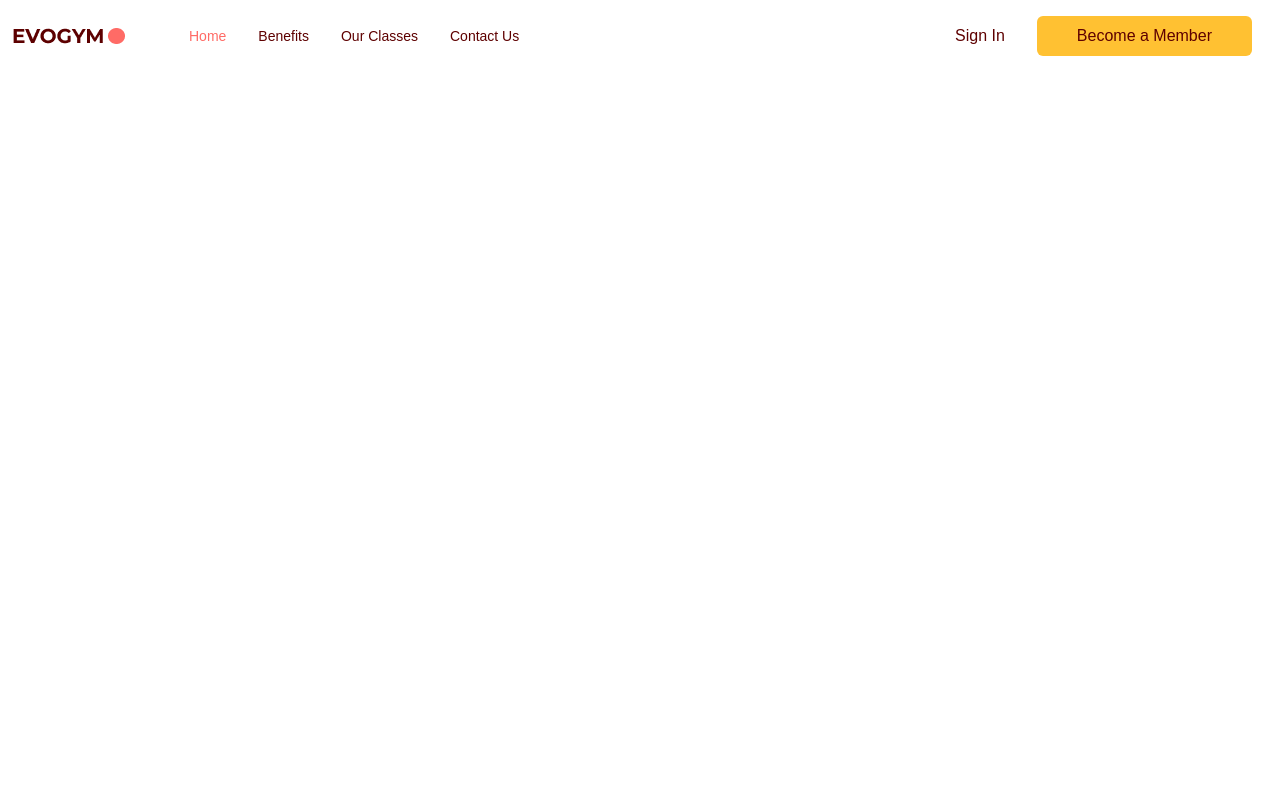
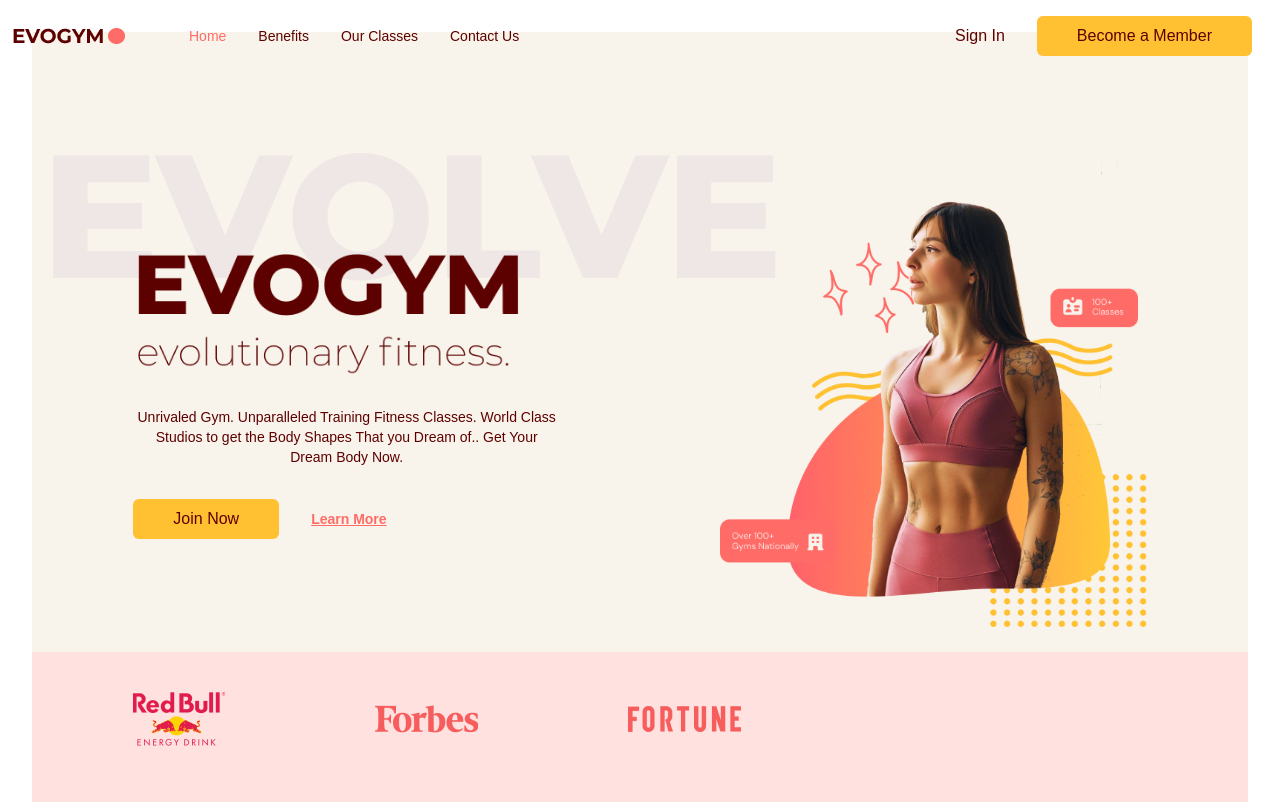
Before and after one commit to codeboy0704/gym-typescript, a React (Vite) app: page / in a window 1280 px wide. Built offline with nearby package versions, Linux system fonts and the light colour scheme.

Commit message:
home section v1

```diff
--- a/src/App.tsx
+++ b/src/App.tsx
@@ -2,6 +2,7 @@
 import './App.css'
 import Navbar from './scenes/navbar'
 import { SelectedPage } from "./shared/types";
+import Home from './scenes/home';
 
 function App() {
   const [selectedPage, setSelectedPage] = useState<SelectedPage>(
@@ -22,11 +23,12 @@
   }, []);
 
   return (
-    <div>
+    <div className='app bg-gray-20'>
       <Navbar
         isTopOfPage={isTopOfPage}
         selectedPage={selectedPage}
         setSelectedPage={setSelectedPage} />
+      <Home setSelectedPage={setSelectedPage} />
     </div>
   )
 }
--- a/src/scenes/home/index.tsx
+++ b/src/scenes/home/index.tsx
@@ -0,0 +1,103 @@
+import useMediaQuery from "@/hooks/useMediaQuery";
+import { SelectedPage } from "@/shared/types";
+import ActionButton from "@/shared/ActionButton";
+import HomePageText from "@/assets/HomePageText.png";
+import HomePageGraphic from "@/assets/HomePageGraphic.png";
+import SponsorRedBull from "@/assets/SponsorRedBull.png";
+import SponsorForbes from "@/assets/SponsorForbes.png";
+import SponsorFortune from "@/assets/SponsorFortune.png";
+import AnchorLink from "react-anchor-link-smooth-scroll";
+import { motion } from "framer-motion";
+
+type Props = {
+  setSelectedPage: (value: SelectedPage) => void;
+};
+
+const Home = ({ setSelectedPage }: Props) => {
+  const isAboveMediumScreens = useMediaQuery("(min-width:1060px)");
+
+  return (
+    <section id="home" className="gap-16 w-[100%] bg-gray-20 py-10 md:h-full md:pb-0">
+      {/* IMAGE AND MAIN HEADER */}
+      <motion.div
+        className="mx-auto w-5/6 items-center justify-center md:flex md:h-5/6"
+        onViewportEnter={() => setSelectedPage(SelectedPage.Home)}
+      >
+        {/* MAIN HEADER */}
+        <div className="z-10 mt-32 md:basis-3/5">
+          {/* HEADINGS */}
+          <motion.div
+            className="md:-mt-20"
+            initial="hidden"
+            whileInView="visible"
+            viewport={{ once: true, amount: 0.5 }}
+            transition={{ duration: 0.5 }}
+            variants={{
+              hidden: { opacity: 0, x: -50 },
+              visible: { opacity: 1, x: 0 },
+            }}
+          >
+            <div className="relative">
+              <div className="before:absolute before:-top-20 before:-left-20 before:z-[-1] md:before:content-evolvetext">
+                <img alt="home-page-text" src={HomePageText} />
+              </div>
+            </div>
+
+            <p className="mt-8 text-sm">
+              Unrivaled Gym. Unparalleled Training Fitness Classes. World Class
+              Studios to get the Body Shapes That you Dream of.. Get Your Dream
+              Body Now.
+            </p>
+          </motion.div>
+
+          {/* ACTIONS */}
+          <motion.div
+            className="mt-8 flex items-center gap-8"
+            initial="hidden"
+            whileInView="visible"
+            viewport={{ once: true, amount: 0.5 }}
+            transition={{ delay: 0.2, duration: 0.5 }}
+            variants={{
+              hidden: { opacity: 0, x: -50 },
+              visible: { opacity: 1, x: 0 },
+            }}
+          >
+            <ActionButton setSelectedPage={setSelectedPage}>
+              Join Now
+            </ActionButton>
+            <AnchorLink
+              className="text-sm font-bold text-primary-500 underline hover:text-secondary-500"
+              onClick={() => setSelectedPage(SelectedPage.ContactUs)}
+              href={`#${SelectedPage.ContactUs}`}
+            >
+              <p>Learn More</p>
+            </AnchorLink>
+          </motion.div>
+        </div>
+
+        {/* IMAGE */}
+        <div
+          className="flex basis-3/5 justify-center md:z-10
+              md:ml-40 md:mt-16 md:justify-items-end"
+        >
+          <img alt="home-pageGraphic" src={HomePageGraphic} />
+        </div>
+      </motion.div>
+
+      {/* SPONSORS */}
+      {isAboveMediumScreens && (
+        <div className="h-[150px] w-full bg-primary-100 py-10">
+          <div className="mx-auto w-5/6">
+            <div className="flex w-3/5 items-center justify-between gap-8">
+              <img alt="redbull-sponsor" src={SponsorRedBull} />
+              <img alt="forbes-sponsor" src={SponsorForbes} />
+              <img alt="fortune-sponsor" src={SponsorFortune} />
+            </div>
+          </div>
+        </div>
+      )}
+    </section>
+  );
+};
+
+export default Home;
```
